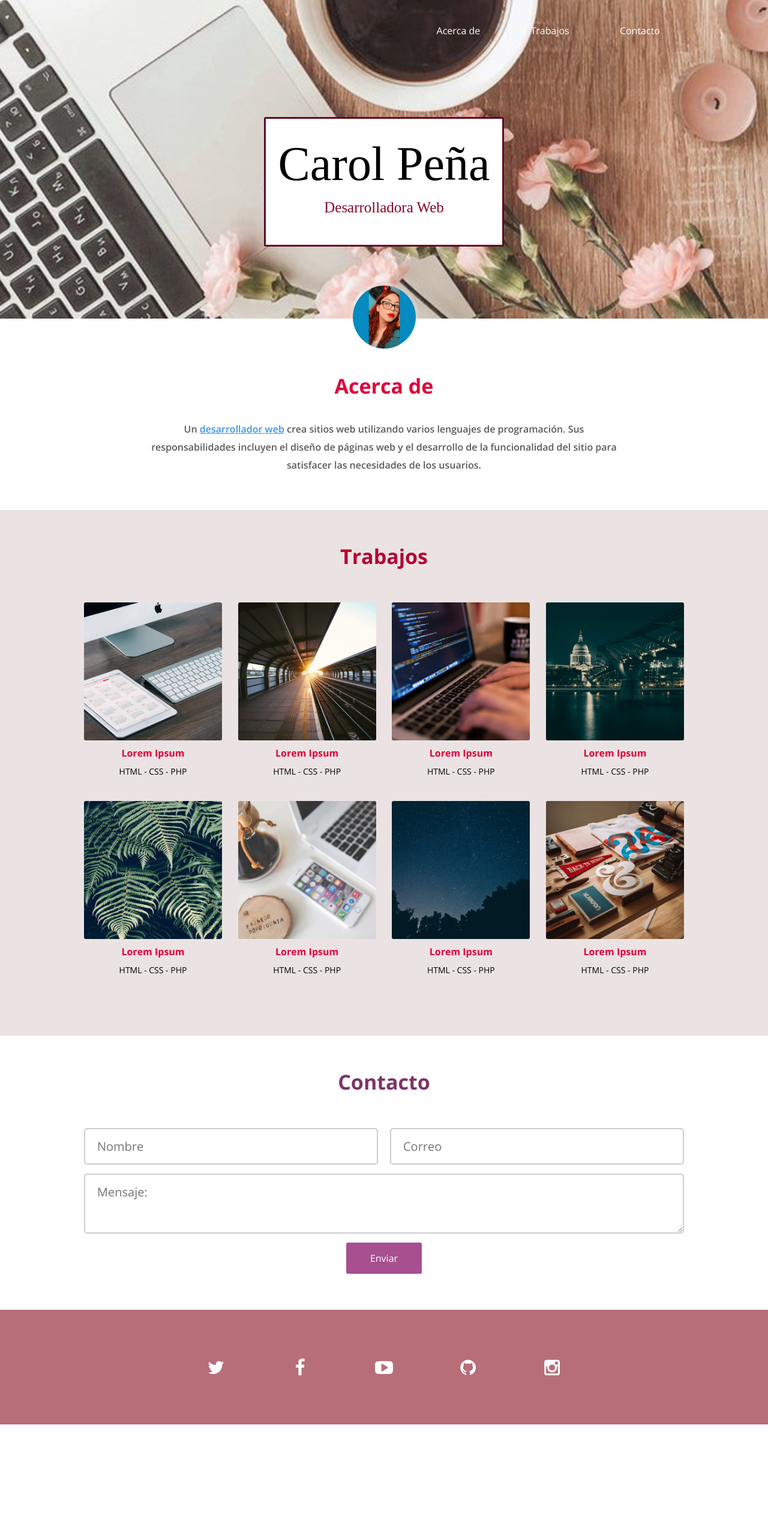
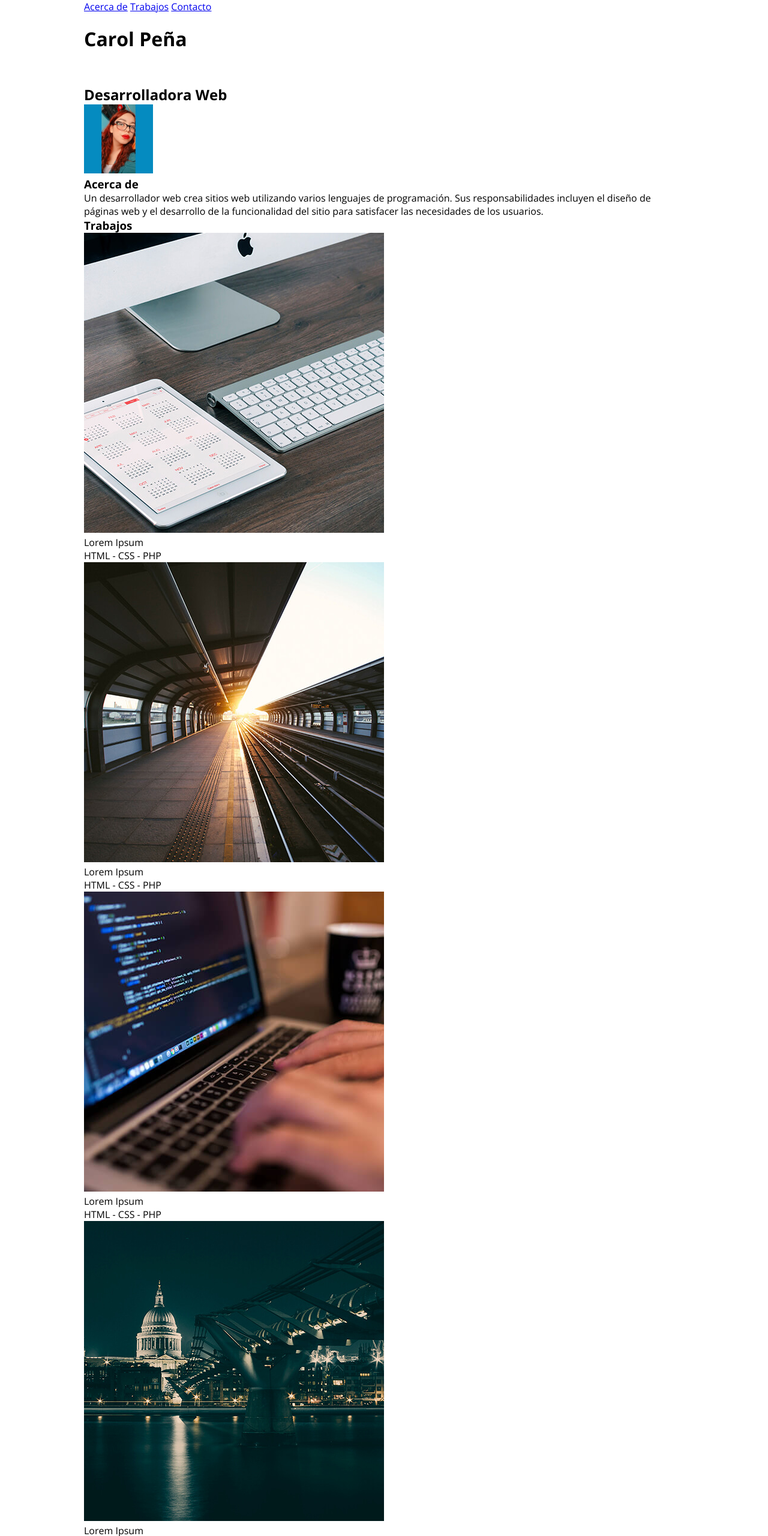
Before and after one commit to CarolPe03/CarolPe03.github.io, a plain HTML site: page index.html in a window 1280 px wide. Shown: the top 2560 px of the page at 60% size. Before the commit the page ends 2374 px from the top, so only its background shows below. Drawn offline with nearby package versions, Linux system fonts and the light colour scheme.

Commit message:
Pagina_v5

```diff
--- a/css/estilos.css
+++ b/css/estilos.css
@@ -15,187 +15,3 @@ body {
   max-width: 1000px;
   margin: auto;
   overflow: hidden; }
-
-/* ----- ----- HEADER ----- ----- */
-header {
-  background: url("../img/bg22.png"), #E7BCB9;
-  background-repeat: no-repeat;
-  background-position: center;
-  max-height: 650px; }
-  header .menu {
-    margin: 40px 0px;
-    text-align: right; }
-    header .menu a {
-      margin: 0 40px;
-      color: #fff;
-      padding-bottom: 10px;
-      font-size: 1em;
-      display: inline-block;
-      text-decoration: none;
-      border-bottom: 3px solid transparent; }
-      header .menu a:hover {
-        border-bottom: 2px solid #fff; }
-  header .contenedor-texto {
-    display: flex;
-    justify-content: center;
-    align-content: center;
-    margin: 120px 0; }
-    header .contenedor-texto .texto {
-      border: 3px solid #610B21;
-      background: #fff;
-      border-radius: 3px;
-      display: inline-block;
-      text-align: center;
-      align-content: center;
-      padding: 50px 20px; }
-      header .contenedor-texto .texto h1, header .contenedor-texto .texto h2 {
-        font-weight: 300;
-        margin: 0; }
-      header .contenedor-texto .texto .nombre {
-        color: #000;
-        font-family:"Best Stories";
-        margin-bottom: 10px;
-        font-size: 80px;
-        line-height: 50px; }
-      header .contenedor-texto .texto .profesion {
-        font-family:"LEMON MILK";
-        font-weight: lighter;
-        color: #8A0829;
-        font-size: 25px;
-        line-height: 25px; }
-
-/* ----- ----- MAIN ----- ----- */
-.main .contenedor {
-  overflow: visible; }
-.main .acerca-de {
-  text-align: center; }
-  .main .acerca-de .foto {
-    margin-top: -60px; }
-    .main .acerca-de .foto img {
-      border-radius: 50%;
-      vertical-align: top;
-      border: 5px solid rgba(255, 255, 255, 0.2); }
-  .main .acerca-de .texto {
-    color: #5a5a5a;
-    font-weight: 600;
-    font-size: 1em;
-    line-height: 30px;
-    width: 80%;
-    margin: 40px auto 60px auto; }
-    .main .acerca-de .texto .titulo {
-      font-size: 34px;
-      margin-bottom: 40px;
-      line-height: 34px;
-      font-weight: 300;
-      color: #DF013A;
-      font-weight: bold;
-      text-align: center; }
-    .main .acerca-de .texto .bold {
-      color: #3895ea;
-      text-decoration: underline; }
-.main .trabajos {
-  background: #ebe3e3;
-  padding: 60px 0; }
-  .main .trabajos .contenedor {
-    overflow: hidden; }
-  .main .trabajos .titulo {
-    font-size: 34px;
-    line-height: 34px;
-    margin-bottom: 60px;
-    font-weight: 300;
-    color: #B40431;
-    font-weight: bold;
-    text-align: center; }
-  .main .trabajos .contenedor-trabajos {
-    display: flex;
-    flex-direction: rows;
-    flex-wrap: wrap;
-    justify-content: space-between; }
-    .main .trabajos .contenedor-trabajos .trabajo {
-      width: 23%;
-      margin-bottom: 40px; }
-      .main .trabajos .contenedor-trabajos .trabajo .thumb {
-        width: 100%;
-        margin-bottom: 10px; }
-        .main .trabajos .contenedor-trabajos .trabajo .thumb img {
-          vertical-align: top;
-          width: 100%;
-          border-radius: 3px; }
-      .main .trabajos .contenedor-trabajos .trabajo .descripcion {
-        text-align: center; }
-        .main .trabajos .contenedor-trabajos .trabajo .descripcion .nombre {
-          font-weight: 700;
-          color: #DF013A;
-          margin-bottom: 10px; }
-        .main .trabajos .contenedor-trabajos .trabajo .descripcion .categoria {
-          font-size: 14px;
-          color: #000; }
-
-/* ----- ----- FOOTER ----- ----- */
-footer .contacto {
-  padding: 60px 0; }
-  footer .contacto .titulo {
-    font-size: 34px;
-    line-height: 34px;
-    margin-bottom: 60px;
-    font-weight: 300;
-    color: #7e336a;
-    font-weight: bold;
-    text-align: center; }
-  footer .contacto .formulario {
-    display: flex;
-    flex-wrap: wrap;
-    justify-content: space-between; }
-    footer .contacto .formulario input[type="text"],
-    footer .contacto .formulario input[type="email"],
-    footer .contacto .formulario textarea {
-      border: 2px solid #cecece;
-      border-radius: 5px;
-      padding: 15px 20px;
-      font-size: 20px;
-      color: #a4a4a4; }
-    footer .contacto .formulario input[type="text"],
-    footer .contacto .formulario input[type="email"] {
-      width: 49%;
-      margin-bottom: 15px; }
-    footer .contacto .formulario textarea {
-      width: 100%;
-      height: 100px;
-      min-width: 100%;
-      margin-bottom: 15px;
-      min-height: 100px;
-      max-height: 300px; }
-    footer .contacto .formulario .boton {
-      margin: auto;
-      background: #a74f8f;
-      color: #fff;
-      border: none;
-      border-radius: 3px;
-      padding: 15px 40px; }
-      footer .contacto .formulario .boton:hover {
-        background: #a74f8f; }
-footer .redes-sociales {
-  background: #B76E79;
-  padding: 60px 0; }
-  footer .redes-sociales .contenedor {
-    display: flex;
-    justify-content: center; }
-    footer .redes-sociales .contenedor a {
-      color: #fff;
-      text-align: center;
-      width: 100px;
-      font-size: 30px;
-      padding: 15px 0;
-      display: block;
-      margin: 0 20px;
-      border-radius: 3px; }
-    footer .redes-sociales .contenedor .twitter:hover {
-      background: #55acee; }
-    footer .redes-sociales .contenedor .facebook:hover {
-      background: #3b5998; }
-    footer .redes-sociales .contenedor .youtube:hover {
-      background: #cd201f; }
-    footer .redes-sociales .contenedor .github:hover {
-      background: #666666; }
-    footer .redes-sociales .contenedor .instagram:hover {
-      background: #3f729b; }
```
